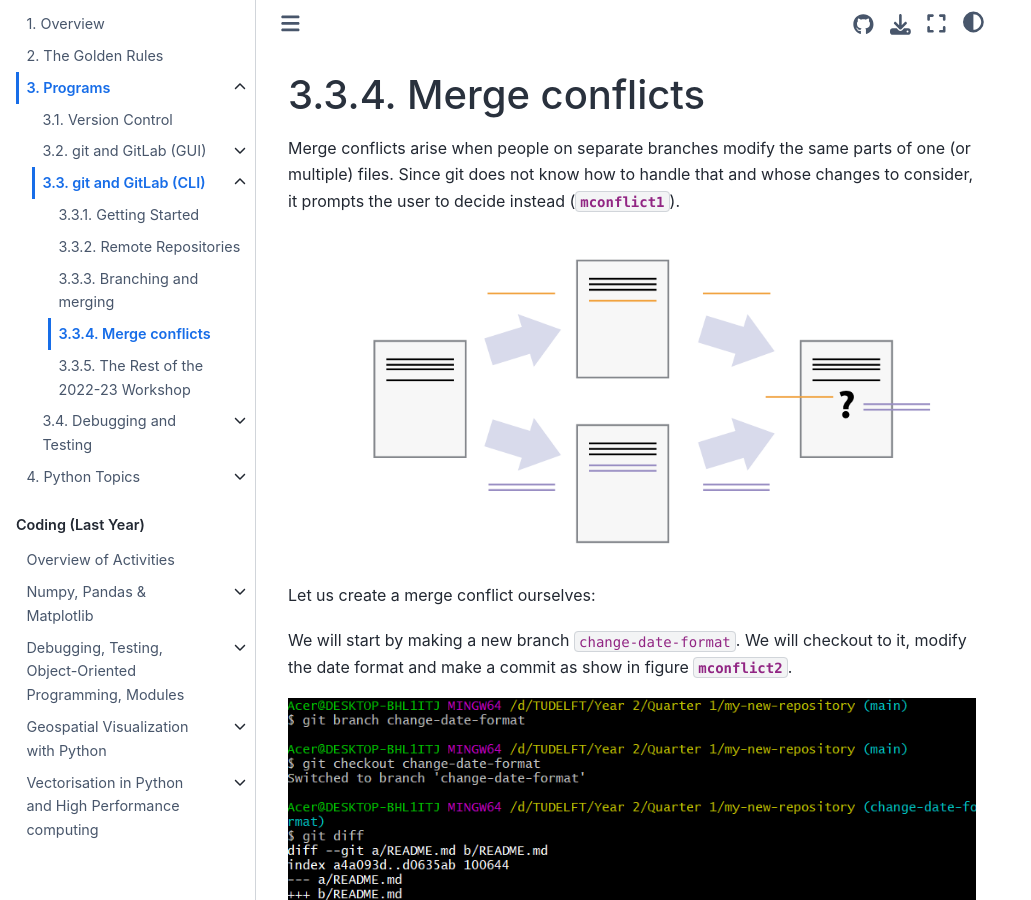
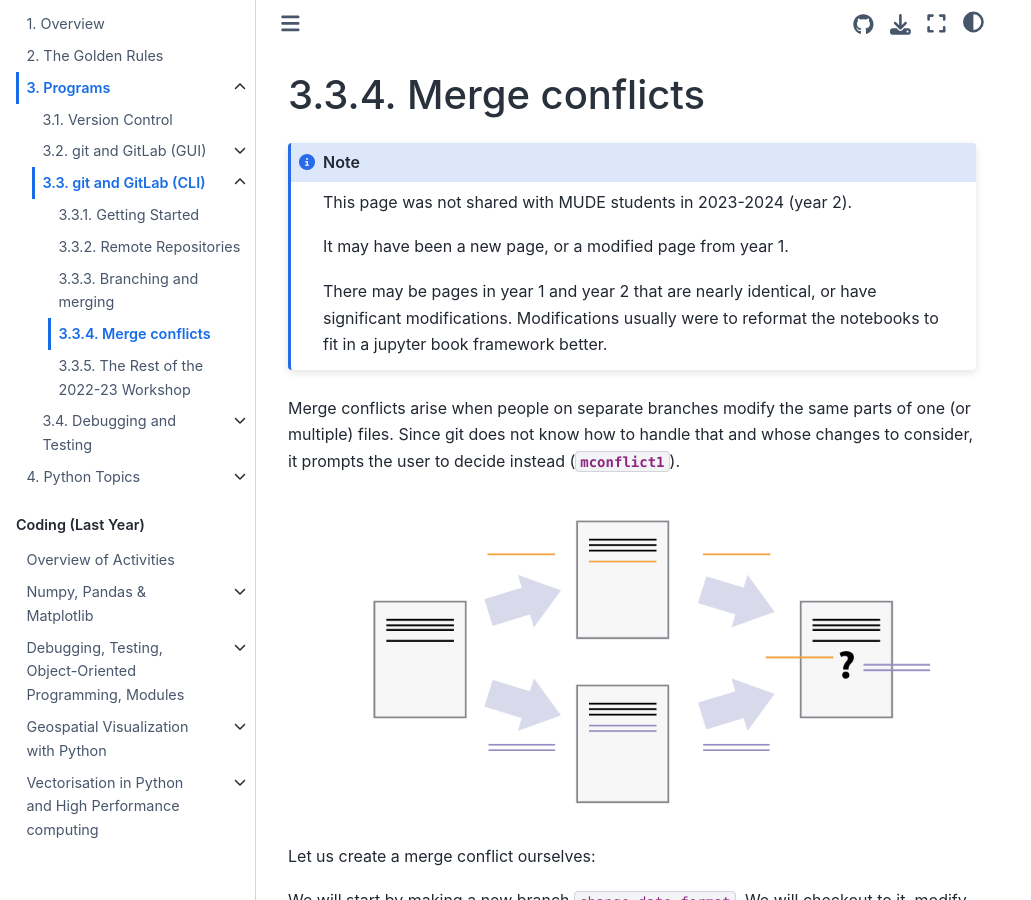
Before and after one commit to TeachBooks/learn-programming, a Jupyter Book: the page built from book/year2/programs/git/cli/merge_conflicts.md, in a window 1280 px wide and 900 px high. Shown: the whole window, without its empty margins (0-1031 px from the left). Built offline with Jupyter Book 1.0.4 settings and Sphinx 7.4.7 and the Sphinx Book theme 1.1.4, drawn with Linux system fonts in a browser that asks for light colours; pages that are not in the unit, such as notebooks, are missing from menus; comment, search, counter and statistics services are not loaded.

Commit message:
add note about pages not in year2 book

````diff
--- a/book/year2/programs/git/cli/merge_conflicts.md
+++ b/book/year2/programs/git/cli/merge_conflicts.md
@@ -1,4 +1,12 @@
 # Merge conflicts
+
+```{note}
+This page was not shared with MUDE students in 2023-2024 (year 2).
+
+It may have been a new page, or a modified page from year 1.
+
+There may be pages in year 1 and year 2 that are nearly identical, or have significant modifications. Modifications usually were to reformat the notebooks to fit in a jupyter book framework better.
+```
 
 Merge conflicts arise when people on separate branches modify the same
 parts of one (or multiple) files. Since git does not know how to handle
````
Also changed, not shown: book/year2/code/overview.md (+14 -0 lines), book/year2/programs/git/cli/branch_merge.md (+8 -0 lines), book/year2/programs/git/cli/git_the_rest.md (+8 -0 lines), book/year2/code/numpy_0.ipynb, book/year2/code/numpy_1.ipynb, book/year2/code/numpy_2.ipynb, book/year2/code/numpy_3.ipynb, book/year2/programs/debugging/assertions.ipynb, book/year2/programs/debugging/errors_raise_handle.ipynb, book/year2/programs/debugging/exercises.ipynb, book/year2/programs/debugging/logging.ipynb, book/year2/python_topics/classes_solution.ipynb, book/year2/python_topics/modules.ipynb, book/year2/python_topics/modules_solution.ipynb.
